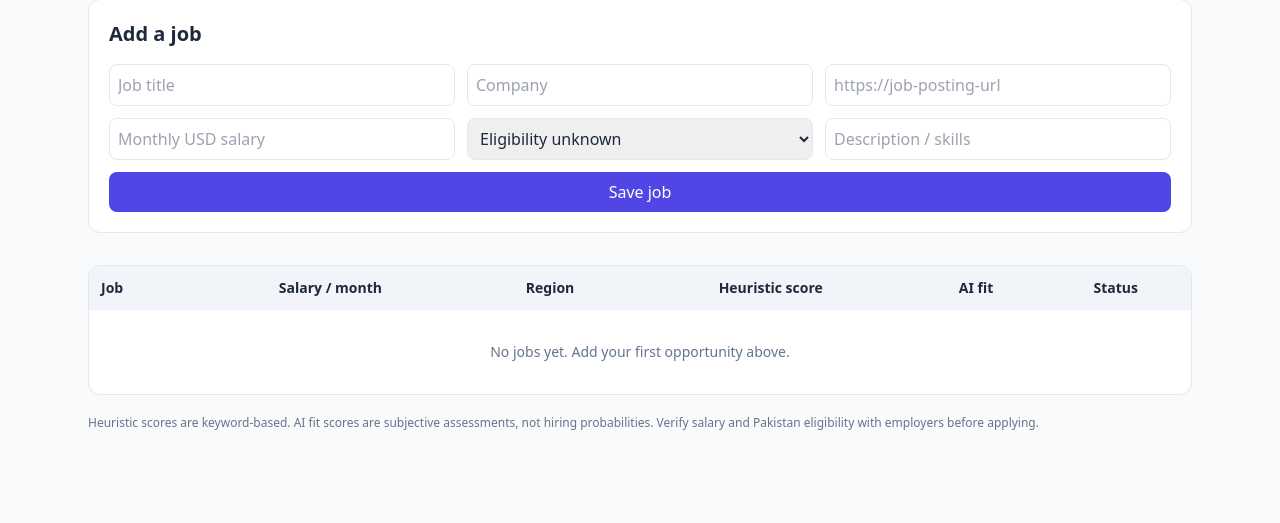
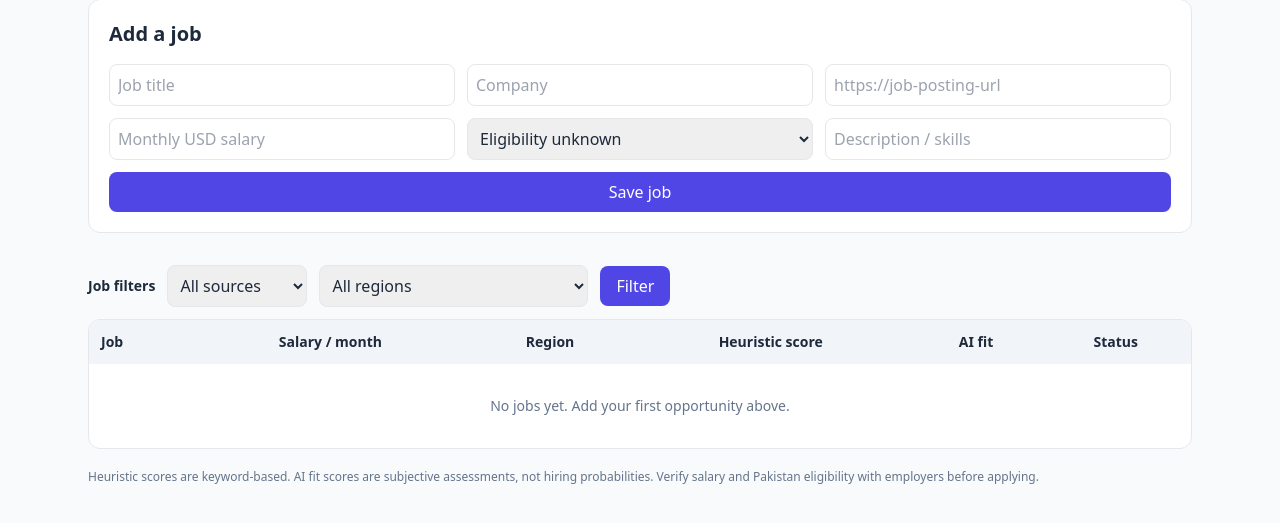
Before and after one commit to usama1987/jobhunter-ai, a Python web app: template app/templates/index.html in a window 1280 px wide. Shown: the part 199-722 px from the top of the page. Run offline with Jinja, Linux system fonts and the light colour scheme; the template is opened without the code that fills it, so the values that code supplies are empty; some libraries are stand-ins or nearby versions.

Commit message:
Show LinkedIn and remote eligibility filters in dashboard

```diff
--- a/app/templates/index.html
+++ b/app/templates/index.html
@@ -17,6 +17,12 @@
 <input name="description" placeholder="Description / skills" class="border rounded-lg p-2">
 <button class="bg-indigo-600 text-white rounded-lg px-5 py-2 md:col-span-3">Save job</button>
 </form></section>
+<form method="get" action="/" class="flex flex-wrap gap-3 items-center mb-3">
+<label class="text-sm font-semibold">Job filters</label>
+<select name="source" class="border rounded-lg p-2"><option value="all">All sources</option><option value="linkedin" {% if source_filter == 'linkedin' %}selected{% endif %}>LinkedIn only</option></select>
+<select name="region" class="border rounded-lg p-2"><option value="all">All regions</option><option value="worldwide" {% if region == 'worldwide' %}selected{% endif %}>Confirmed worldwide</option><option value="unknown" {% if region == 'unknown' %}selected{% endif %}>Remote — eligibility unverified</option></select>
+<button class="bg-indigo-600 text-white rounded-lg px-4 py-2">Filter</button>
+</form>
 <section class="bg-white rounded-xl border overflow-x-auto"><table class="w-full text-sm">
 <thead class="bg-slate-100"><tr><th class="text-left p-3">Job</th><th class="p-3">Salary / month</th><th class="p-3">Region</th><th class="p-3">Heuristic score</th><th class="p-3">AI fit</th><th class="p-3">Status</th></tr></thead>
 <tbody>{% for job in jobs %}<tr class="border-t"><td class="p-3"><a href="{{job.url}}" target="_blank" rel="noopener noreferrer" class="font-semibold text-indigo-700">{{job.title}}</a><div class="text-slate-500">{{job.company}}</div>{% if job.source == "Himalayas" and job.source_url %}<div class="text-xs mt-1">Source: <a class="text-indigo-600 underline" href="{{job.source_url}}" target="_blank" rel="noopener noreferrer">Himalayas</a></div>{% elif job.source %}<div class="text-xs text-slate-500 mt-1">Source: {{job.source}}</div>{% endif %}</td>
```
